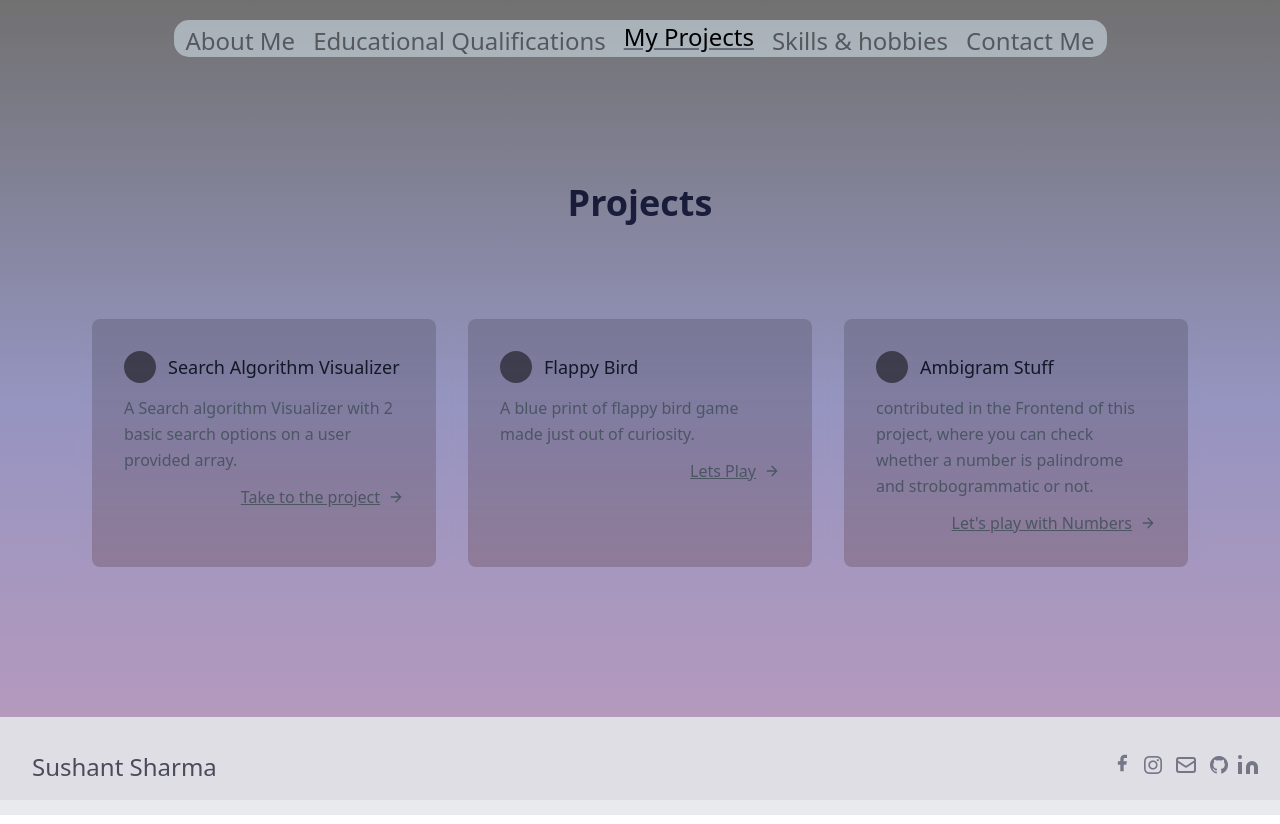
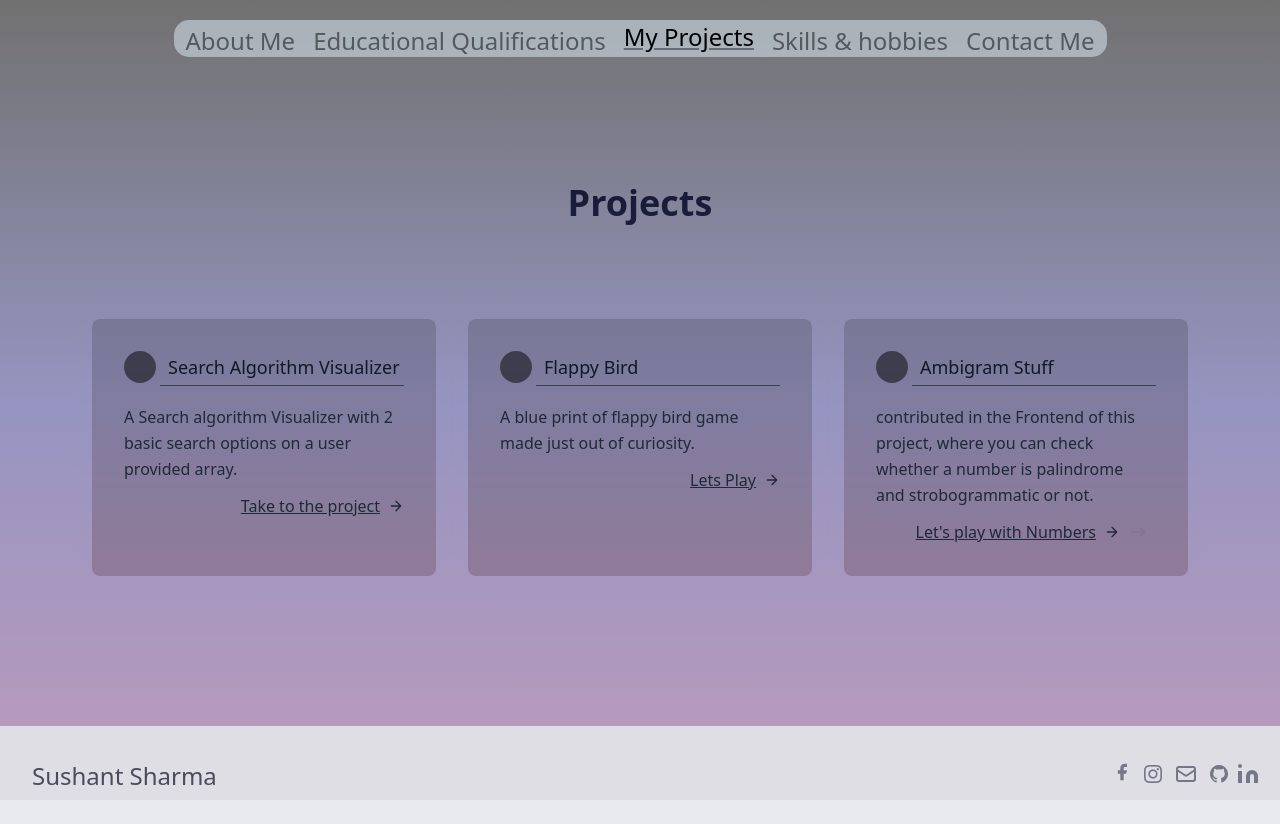
Before and after one commit to sushantsharma08/portfolio, an Angular app in the folder portfolio/: page /my-projects in a window 1280 px wide. Built offline with nearby package versions, Linux system fonts and the light colour scheme; some icons are missing.

Commit message:
Update projects.component.html

```diff
--- a/portfolio/src/app/component/routed-component/routed-components/projects/projects.component.html
+++ b/portfolio/src/app/component/routed-component/routed-components/projects/projects.component.html
@@ -2388,13 +2388,14 @@
                         </div>
                         <h2 class="text-gray-900 text-lg title-font font-medium">Search Algorithm Visualizer</h2>
                       </div>
+                      <hr class="mb-2 relative -top-2.5 ml-9 border-gray-700">
                       <div class="flex-grow">
-                        <p class="leading-relaxed text-zinc-900">A Search algorithm Visualizer with 2 basic search
+                        <p class="leading-relaxed text-gray-800">A Search algorithm Visualizer with 2 basic search
                           options on a user provided array.</p>
 
                           <div class="  flex justify-end">
                             <a href="https://search-algorithm.vercel.app/"
-                              class="mt-3 underline  text-slate-600/[0.8] hover:text-slate-800 inline-flex items-center"
+                              class="mt-3 underline  text-gray-800 hover:text-gray-900 inline-flex items-center"
                               target="_blank">Take to
                               the project
                               <svg fill="none" stroke="currentColor" stroke-linecap="round" stroke-linejoin="round"
@@ -2420,13 +2421,14 @@
                         </div>
                         <h2 class="text-gray-900 text-lg title-font font-medium">Flappy Bird</h2>
                       </div>
+                      <hr class="mb-2 relative -top-2.5 ml-9 border-gray-700">
                       <div class="flex-grow ">
-                        <p class="leading-relaxed text-zinc-900">A blue print of flappy bird game made just out of
+                        <p class="leading-relaxed text-gray-800">A blue print of flappy bird game made just out of
                           curiosity.</p>
 
                           <div class="  flex justify-end">
                             <a href="https://flappy-bird-six.vercel.app/"
-                              class="mt-3 underline  text-slate-600/[0.8] hover:text-slate-800 inline-flex items-center"
+                              class="mt-3 underline   text-gray-800 hover:text-gray-900  inline-flex items-center"
                               target="_blank">Lets
                               Play
                               <svg fill="none" stroke="currentColor" stroke-linecap="round" stroke-linejoin="round"
@@ -2453,18 +2455,20 @@
                         </div>
                         <h2 class="text-gray-900 text-lg title-font font-medium">Ambigram Stuff</h2>
                       </div>
+                      <hr class="mb-2 relative -top-2.5 ml-9 border-gray-700">
                       <div class="flex-grow">
-                        <p class="leading-relaxed text-zinc-900">contributed in the Frontend of this project, where you
+                        <p class="leading-relaxed text-gray-800">contributed in the Frontend of this project, where you
                           can check whether a number is palindrome and strobogrammatic or not. </p>
 
                         <div class="  flex justify-end">
                           <a href="https://ambigram-stuff-shailscript.vercel.app" target="_blank"
-                            class="mt-3 underline  text-slate-600/[0.8] hover:text-slate-800 inline-flex items-center ">Let's
+                            class="mt-3 underline   text-gray-800 hover:text-gray-900  inline-flex items-center ">Let's
                             play with Numbers
                             <svg fill="none" stroke="currentColor" stroke-linecap="round" stroke-linejoin="round"
                               stroke-width="2" class="w-4 h-4 ml-2" viewBox="0 0 24 24">
                               <path d="M5 12h14M12 5l7 7-7 7"></path>
                             </svg>
+                            <i class="bi bi-arrow-right text-black"></i>
                           </a>
                         </div>
 
```
